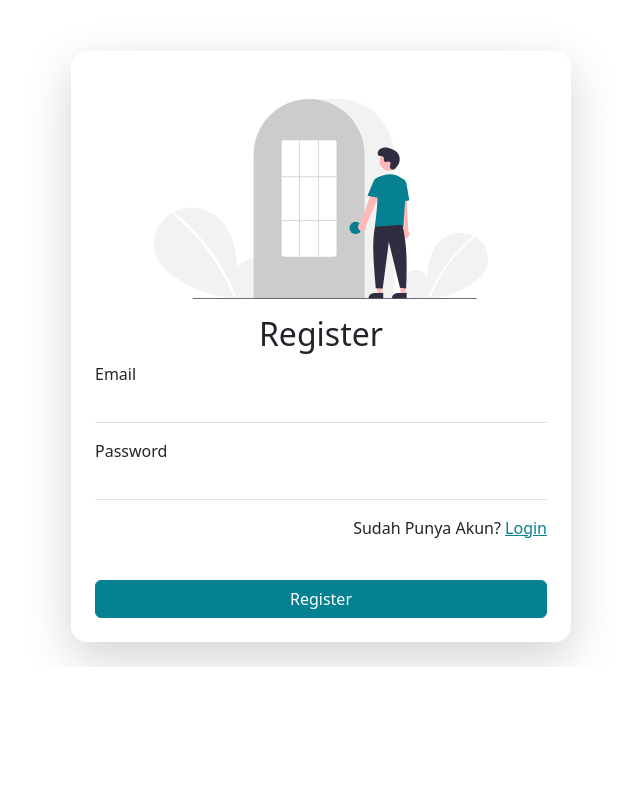
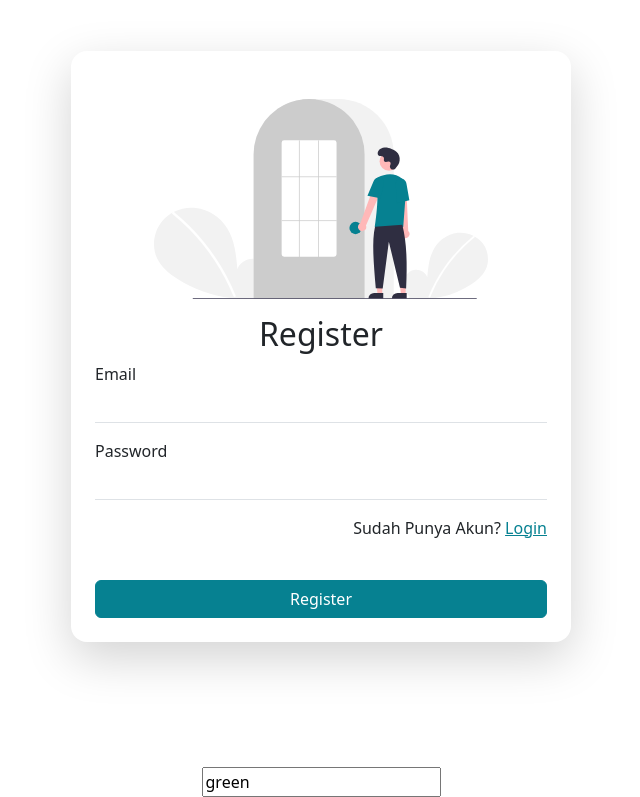
Before and after one commit to idazanggara/enigma_shop_prep, a React (Vite) app: page / in a window 1280 px wide. Shown: the part 3492-4289 px from the top of the page, without its empty margins (319-959 px from the left). Before the commit the page ends 4159 px from the top, so only its background shows below. Built offline with nearby package versions, Linux system fonts and the light colour scheme; a web font is replaced by a local one.

Commit message:
update callback

```diff
--- a/src/AppTest.jsx
+++ b/src/AppTest.jsx
@@ -1,5 +1,7 @@
 import React from 'react'
+// eslint-disable-next-line no-unused-vars
 import Product from './pages/Product/Product'
+import UjiCobaCB from './pages/UjiCobaCB/UjiCobaCB'
 
 
 class AppTest extends React.Component {
@@ -28,7 +30,8 @@
     console.log("Called from render")
     return (
       <>
-        <Product />
+        {/* <Product /> */}
+        <UjiCobaCB />
       </>
     )
   }
--- a/src/main.jsx
+++ b/src/main.jsx
@@ -10,6 +10,6 @@
 ReactDOM.createRoot(document.getElementById('root')).render(
   <React.StrictMode>
     <App />
-    {/* <AppTest /> */}
+    <AppTest />
   </React.StrictMode>,
 )
--- /dev/null
+++ b/src/pages/UjiCobaCB/UjiCobaCB.jsx
@@ -0,0 +1,11 @@
+import Square from './components/Square'
+
+const UjiCobaCB = () => {
+  return (
+    <>
+      <Square />
+    </>
+  )
+}
+
+export default UjiCobaCB
--- /dev/null
+++ b/src/pages/UjiCobaCB/components/Callback.jsx
@@ -0,0 +1,24 @@
+import { useState } from 'react'
+
+export default function Callback({ getColor }) {
+  const [activeColor, setActiveColor] = useState("green")
+
+  const handleChange = (e) => {
+    const { value } = e.target
+    console.log("🚀 ~ handleChange ~ value:", value)
+
+    setActiveColor(value)
+    getColor(value)
+  }
+
+  return (
+    <input
+      type='text'
+      id='input'
+      aria-label='input'
+      onChange={handleChange}
+      value={activeColor}
+
+    />
+  )
+}
--- /dev/null
+++ b/src/pages/UjiCobaCB/components/Square.jsx
@@ -0,0 +1,36 @@
+import { useState } from "react"
+import Callback from "./Callback"
+
+// parent
+export default function Square() {
+  const [UIcolor, setUIcolor] = useState(null)
+  const test = useState(null)
+  console.log("🚀 ~ Square ~ useState:", test)
+
+
+  // callback funtion
+  const getColorFunc = (color) => {
+    setUIcolor(color)
+  }
+
+  return (
+    <div style={{
+      display: 'flex',
+      flexDirection: 'column',
+      justifyContent: 'center',
+      alignItems: 'center',
+      // backgroundColor: 'green'
+    }}>
+      <div
+        className="app_color_container"
+        style={{
+          background: `${UIcolor}`,
+          height: "100px",
+          width: "100px",
+          // backgroundColor: 'lightblue'
+        }}
+      ></div>
+      <Callback getColor={getColorFunc} />
+    </div>
+  )
+}
```
